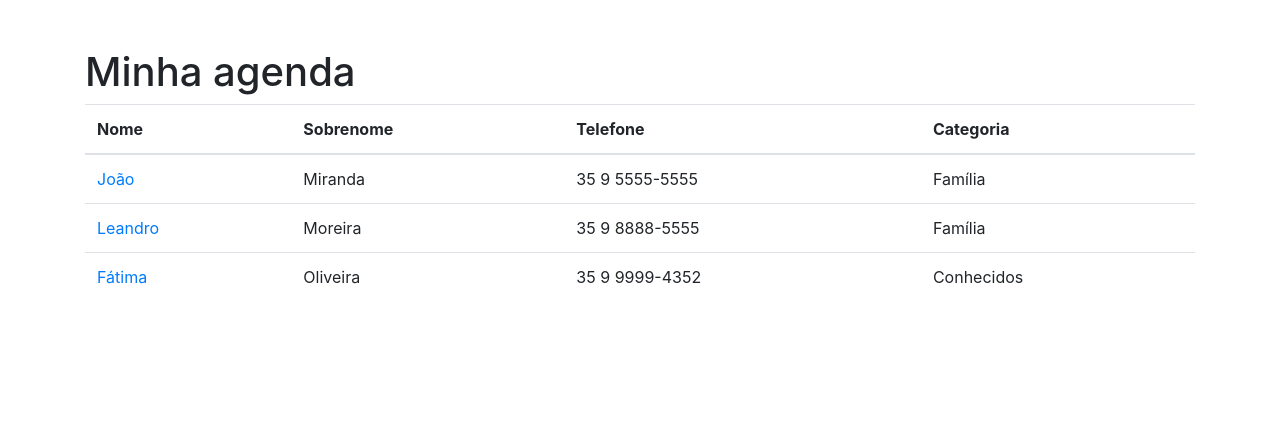
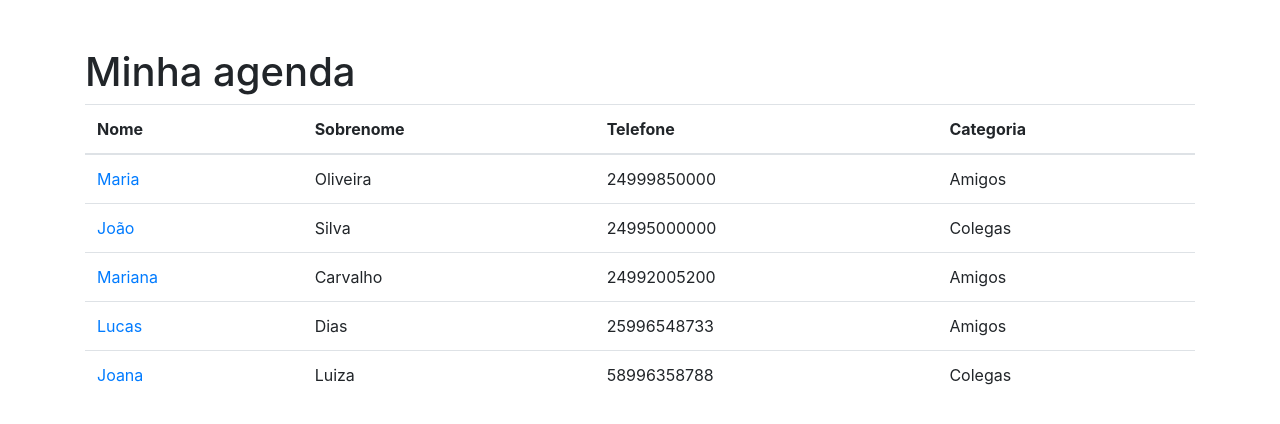
Before and after one commit to kevinidias/Projeto-agenda, a Django app: page / in a window 1280 px wide. Shown: the part 56-480 px from the top of the page. Run offline with Django 4.2, Linux system fonts and the light colour scheme; data comes from the database, SQL or seed files in the repository; some libraries are stand-ins or nearby versions.

Commit message:
bringing the data to the view and template

```diff
--- a/contatos/templates/contatos/index.html
+++ b/contatos/templates/contatos/index.html
@@ -13,30 +13,16 @@
             </tr>
           </thead>
           <tbody>
+          {% for contato in contatos %}
             <tr>
               <td>
-                <a href="#"> João</a>
+                <a href="#">{{ contato.nome }}</a>
               </td>
-              <td>Miranda</td>
-              <td>35 9 5555-5555</td>
-              <td>Família</td>
+              <td>{{ contato.sobrenome }}</td>
+              <td>{{ contato.telefone }}</td>
+              <td>{{ contato.categoria_fk }}</td>
             </tr>
-            <tr>
-              <td>
-                <a href="#"> Leandro</a>
-              </td>
-              <td>Moreira</td>
-              <td>35 9 8888-5555</td>
-              <td>Família</td>
-            </tr>
-            <tr>
-              <td>
-                <a href="#"> Fátima</a>
-              </td>
-              <td>Oliveira</td>
-              <td>35 9 9999-4352</td>
-              <td>Conhecidos</td>
-            </tr>
+          {% endfor %}
           </tbody>
         </table>
 {% endblock %}
--- a/contatos/views.py
+++ b/contatos/views.py
@@ -1,5 +1,9 @@
 from django.shortcuts import render
+from .models import Contato
 
 
+
+# pega os dados e retorna pro html
 def index(request):
-    return render(request, 'contatos/index.html')
+    contatos = Contato.objects.all()
+    return render(request, 'contatos/index.html', { 'contatos': contatos })
```
